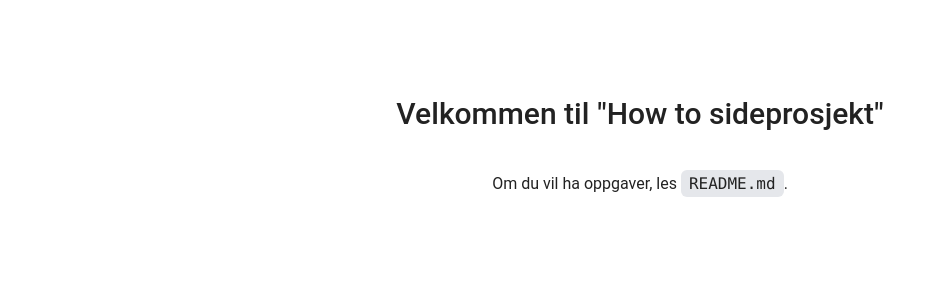
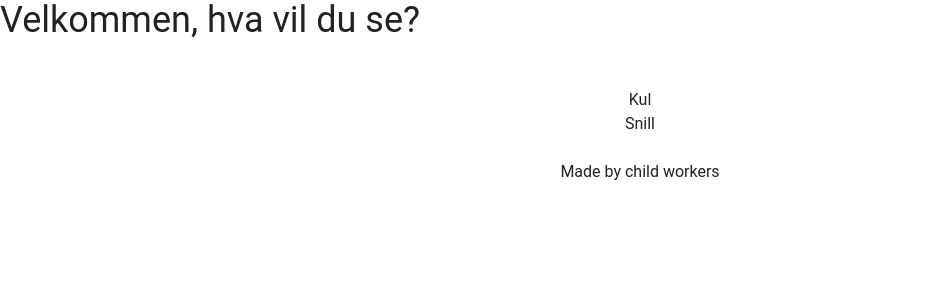
Before and after one commit to echo-webkom/how-to-sideprosjekt-workshop, a Next.js app: page / in a window 1280 px wide. Shown: the top 300 px of the page, without its empty margins (0-946 px from the left). Built offline with nearby package versions, Linux system fonts and the light colour scheme.

Commit message:
Started implementing

```diff
--- a/src/app/page.tsx
+++ b/src/app/page.tsx
@@ -1,17 +1,32 @@
 export default function Home() {
   return (
-    <main className="flex min-h-screen flex-col items-center h-full gap-10 p-24">
-      <h1 className="text-3xl font-medium">
-        Velkommen til {'"'}How to sideprosjekt{'"'}
-      </h1>
+      <div>
+        <Menu />
+          <div className="text-center">
+              <br/>
+              <br/>
+                <Liste />
+                <br/>
+                <p>Made by child workers</p>
+          </div>
+      </div>
+  );
 
-      <p>
-        Om du vil ha oppgaver, les{" "}
-        <span className="bg-gray-200 font-mono py-1 px-2 rounded-md">
-          README.md
-        </span>
-        .
-      </p>
-    </main>
-  );
+    function Menu() {
+        return (
+            <div>
+                <h1 className="text-4xl">Velkommen, hva vil du se?</h1>
+            </div>
+        );
+    }
+
+    function Liste() {
+        return (
+            <ul>
+                <li>Kul</li>
+                <li>Snill</li>
+            </ul>
+        )
+    }
+
 }
```
